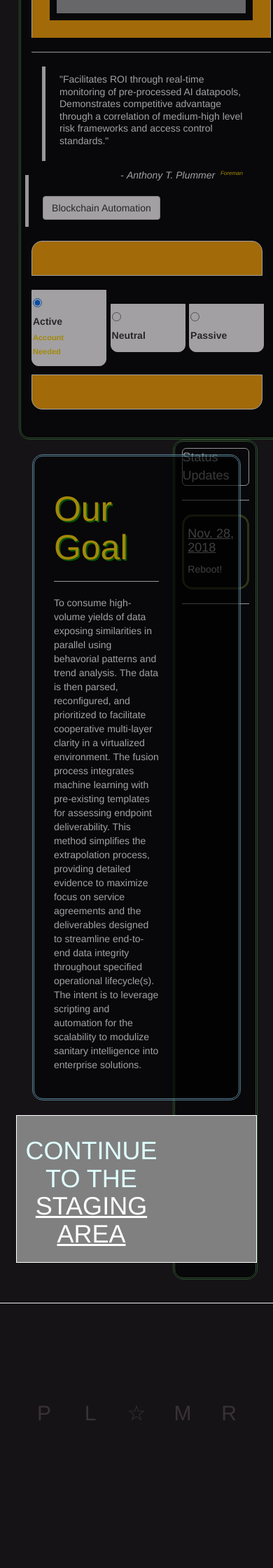
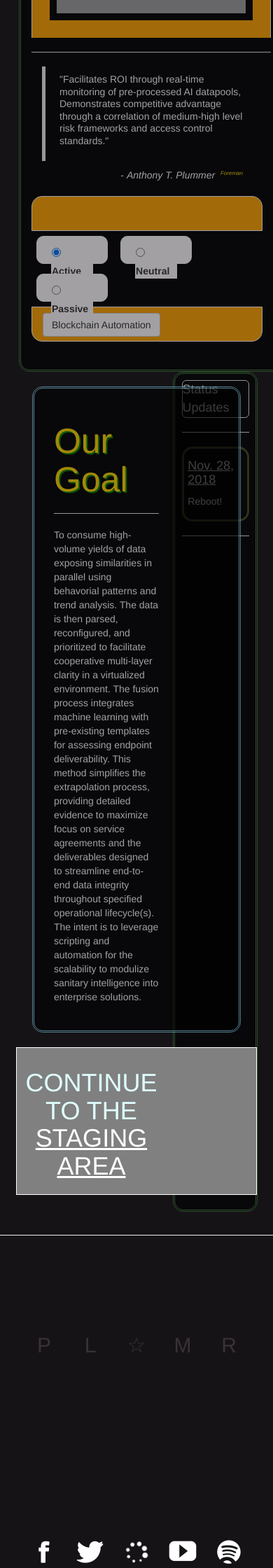
Before and after one commit to plummera/Projekt_Phusion, a Django app: page / in a window 390 px wide. Shown: the part 1772-4012 px from the top of the page at 70% size. Run offline with Django 3.2, Linux system fonts and the light colour scheme; data comes from the database, SQL or seed files in the repository; some libraries are stand-ins or nearby versions; grey boxes are pictures that could not be loaded.

Commit message:
Funemployed!

```diff
--- a/app/templates/app/index.html
+++ b/app/templates/app/index.html
@@ -100,12 +100,6 @@
                 </blockquote>
               </div>
 
-              <div class="card-body-header col-sm-4 blockChainButton">
-                <blockquote class="blockquote mb-1">
-                  <cite title="Source Title"><a class="btn btn-default" href="{% url 'link' %}">Blockchain Automation</a></cite>
-                </blockquote>
-              </div>
-
               <div class="blender-header">
                 <p>&nbsp;</p>
               </div>
@@ -131,7 +125,11 @@
               </div>
 
               <div class="blender-footer">
-                <p>&nbsp;</p>
+                <div class="col-sm-4"></div>
+                <div class="card-body-header col-sm-4 blockChainButton">
+                    <cite title="Source Title"><a class="btn btn-default" href="{% url 'link' %}">Blockchain Automation</a></cite>
+                </div>
+                <div class="col-sm-4"></div>
               </div>
 
             </div>
--- a/app/templates/app/layout.html
+++ b/app/templates/app/layout.html
@@ -145,10 +145,6 @@
     if (response.status === 'connected') {
       // Logged into your app and Facebook.
       testAPI();
-    } else {
-      // The person is not logged into your app or we are unable to tell.
-      document.getElementById('status').innerHTML = 'Please log ' +
-        'into this app.';
     }
   }
 
--- a/app/templates/app/loginpartial.html
+++ b/app/templates/app/loginpartial.html
@@ -23,7 +23,8 @@
     <li><a href="{% url 'login' %}"><img id="login-red" class="login-red" scope="public_profile,email" onlogin="checkLoginState();" src="{% static 'app/photos/login-red.png' %}" /></a></li>
     <li><a href="{% url 'signup' %}"><img id="login-red" class="login-red" src="{% static 'app/photos/signup.png' %}" /></a></li>
 
-    <li><div id="facebookCheck" class="col-md-10 col-md-offset-1">
+    <li>
+      <div id="facebookCheck" class="col-md-10 col-md-offset-1">
 
         <!--
           Below we include the Login Button social plugin. This button uses
@@ -31,9 +32,8 @@
           the FB.login() function when clicked.
         -->
 
-        <div id="status">
-        </div>
-      </div></li>
+      </div>
+    </li>
 </ul>
 
 {% endif %}
--- a/link/static/app/content/cover.css
+++ b/link/static/app/content/cover.css
@@ -552,7 +552,6 @@
   display: -webkite-inline-box;
   display: inline-block;
   height: 5rem;
-  margin-bottom: 2rem;
   width: 96.5%;
 }
 
@@ -562,8 +561,7 @@
 }
 
 .blockChainButton {
-  margin-top: 2%;
-  margin-left: -7%;
+  top: 0.7rem;
 }
 
 .btcDonate {
@@ -589,11 +587,18 @@
   vertical-align: middle;
 }
 
+.btn-group {
+  border-radius: 1rem;
+  display: inline-block;
+  height: 4rem;
+  margin: 0.7rem;
+  padding: 0.5rem 2rem;
+  position: relative;
+  vertical-align: middle;
+  width: 30.5%;
+}
+
 .btn-secondary {
-  margin: 0 0.1em 12px 0;
-  border-bottom-left-radius: 10px;
-  border-bottom-right-radius: 10px;
-  width: 32%;
   z-index: 5;
 }
 
--- a/link/watson.py
+++ b/link/watson.py
@@ -65,8 +65,8 @@
 def getFBposts(handle):
     posts = graph.request('/' + handle + '?fields=posts.limit(75){message,picture,story,link,full_picture,created_time,description,permalink_url}')
 
-    # for post in posts['posts']['data']:
-        # post['created_time'] = datetime.strptime(post['created_time'], "%d-%M-%Y")
+    for post in posts['posts']['data']:
+        post['created_time'] = datetime.strptime(post['created_time'], "%d-%M-%Y")
 
 
     return posts['posts']['data']
@@ -105,10 +105,6 @@
         consumption_preferences=False,
         raw_scores=False
     )
-
-    print("\n--Here lies the bug--\n")
-    print(pi_result)
-    print("\n--END OF BUG--\n")
 
     data = flatten(pi_result)
 
```
